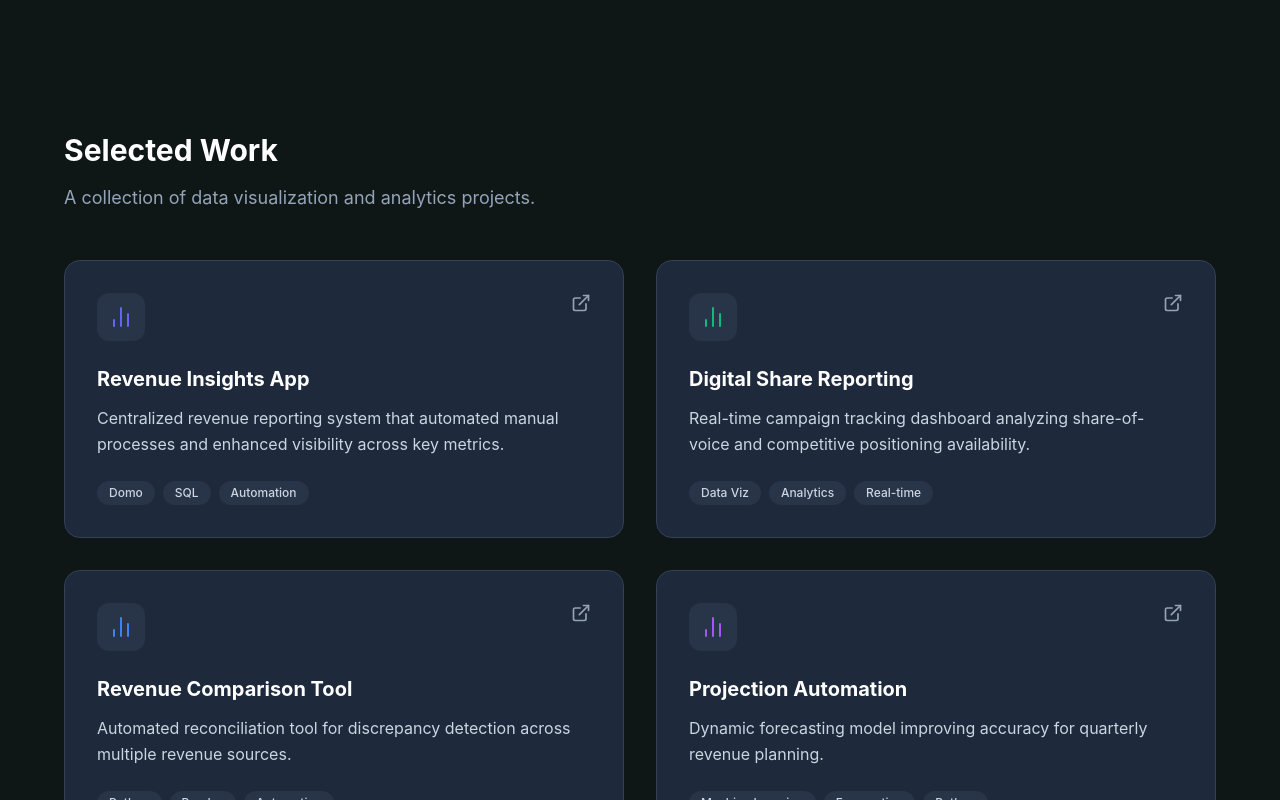
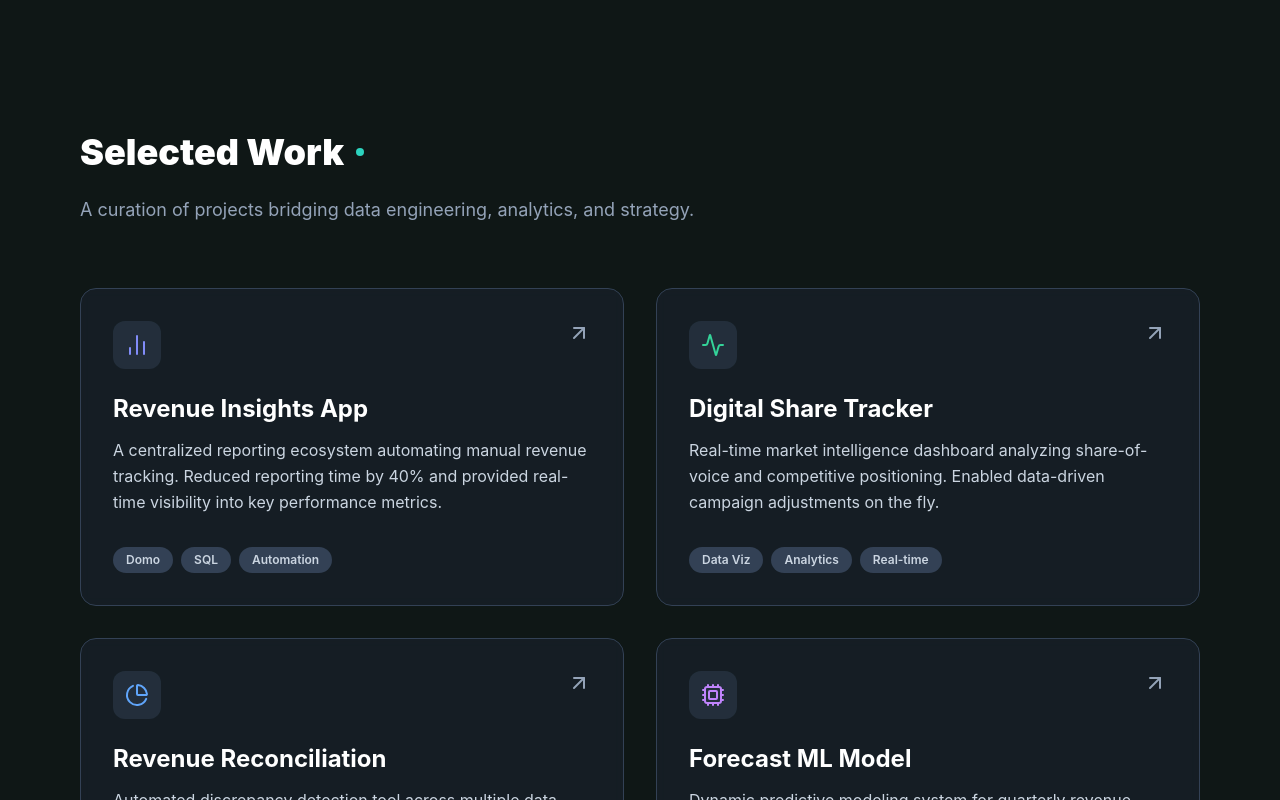
Before and after one commit to yjoshi1/yash, a React (Vite) app: page / in a window 1280 px wide. Shown: the part 1640-2440 px from the top of the page. Built offline with nearby package versions, Linux system fonts and the light colour scheme.

Commit message:
Update Projects: Interactive, minimalist cards with glassmorphism

```diff
--- a/src/pages/Projects.jsx
+++ b/src/pages/Projects.jsx
@@ -1,80 +1,108 @@
-import React from 'react';
+import React, { useState } from 'react';
 import { motion } from 'framer-motion';
-import { ExternalLink, BarChart2 } from 'lucide-react';
+import { ArrowUpRight, BarChart2, PieChart, Activity, Cpu } from 'lucide-react';
 
 const projects = [
     {
         title: "Revenue Insights App",
-        description: "Centralized revenue reporting system that automated manual processes and enhanced visibility across key metrics.",
+        description: "A centralized reporting ecosystem automating manual revenue tracking. Reduced reporting time by 40% and provided real-time visibility into key performance metrics.",
         tags: ["Domo", "SQL", "Automation"],
-        icon: <BarChart2 className="w-6 h-6 text-indigo-500" />
+        icon: BarChart2,
+        color: "text-indigo-400"
     },
     {
-        title: "Digital Share Reporting",
-        description: "Real-time campaign tracking dashboard analyzing share-of-voice and competitive positioning availability.",
+        title: "Digital Share Tracker",
+        description: "Real-time market intelligence dashboard analyzing share-of-voice and competitive positioning. Enabled data-driven campaign adjustments on the fly.",
         tags: ["Data Viz", "Analytics", "Real-time"],
-        icon: <BarChart2 className="w-6 h-6 text-emerald-500" />
+        icon: Activity,
+        color: "text-emerald-400"
     },
     {
-        title: "Revenue Comparison Tool",
-        description: "Automated reconciliation tool for discrepancy detection across multiple revenue sources.",
-        tags: ["Python", "Pandas", "Automation"],
-        icon: <BarChart2 className="w-6 h-6 text-blue-500" />
+        title: "Revenue Reconciliation",
+        description: "Automated discrepancy detection tool across multiple data sources. Eliminated manual error-checking hours and ensured 99.9% data accuracy.",
+        tags: ["Python", "Pandas", "ETL"],
+        icon: PieChart,
+        color: "text-blue-400"
     },
     {
-        title: "Projection Automation",
-        description: "Dynamic forecasting model improving accuracy for quarterly revenue planning.",
-        tags: ["Machine Learning", "Forecasting", "Python"],
-        icon: <BarChart2 className="w-6 h-6 text-purple-500" />
+        title: "Forecast ML Model",
+        description: "Dynamic predictive modeling system for quarterly revenue planning. improved forecast accuracy by leveraging historical trends and seasonality factors.",
+        tags: ["Machine Learning", "Python", "Predictive"],
+        icon: Cpu,
+        color: "text-purple-400"
     }
 ];
 
-const Projects = () => {
+const ProjectCard = ({ project, index }) => {
     return (
-        <div className="max-w-6xl mx-auto">
-            <div className="mb-12">
-                <h2 className="text-3xl font-bold text-slate-900 dark:text-white mb-4">Selected Work</h2>
-                <p className="text-slate-600 dark:text-slate-400 text-lg">
-                    A collection of data visualization and analytics projects.
-                </p>
-            </div>
-
-            <div className="grid grid-cols-1 md:grid-cols-2 gap-8">
-                {projects.map((project, index) => (
         <motion.div
-                        key={index}
             initial={{ opacity: 0, y: 20 }}
             whileInView={{ opacity: 1, y: 0 }}
             viewport={{ once: true }}
             transition={{ duration: 0.5, delay: index * 0.1 }}
-                        className="group bg-white dark:bg-slate-800 rounded-2xl p-8 border border-slate-200 dark:border-slate-700 hover:shadow-xl dark:hover:shadow-2xl dark:hover:shadow-neon-green/10 transition-all duration-300"
+            className="group relative h-full"
         >
-                        <div className="flex items-start justify-between mb-6">
-                            <div className="p-3 bg-slate-50 dark:bg-slate-700/50 rounded-xl group-hover:bg-indigo-50 dark:group-hover:bg-white/10 transition-colors">
-                                {project.icon}
+            <div className="absolute inset-0 bg-neon-green/0 group-hover:bg-neon-green/5 transition-colors duration-300 rounded-2xl -z-10" />
+
+            <div className="h-full bg-white/50 dark:bg-slate-800/40 backdrop-blur-sm border border-slate-200 dark:border-slate-700 rounded-2xl p-8 transition-all duration-300 group-hover:border-neon-green/50 group-hover:translate-y-[-4px] group-hover:shadow-xl dark:group-hover:shadow-neon-green/10 flex flex-col">
+
+                <div className="flex justify-between items-start mb-6">
+                    <div className={`p-3 rounded-xl bg-slate-100 dark:bg-slate-700/50 ${project.color} group-hover:scale-110 transition-transform duration-300`}>
+                        <project.icon size={24} />
                     </div>
-                            <ExternalLink className="w-5 h-5 text-slate-400 group-hover:text-neon-green transition-colors" />
+                    <ArrowUpRight className="w-6 h-6 text-slate-400 group-hover:text-neon-green group-hover:translate-x-1 group-hover:-translate-y-1 transition-all duration-300" />
                 </div>
 
-                        <h3 className="text-xl font-bold text-slate-900 dark:text-white mb-3">
+                <h3 className="text-2xl font-bold text-slate-900 dark:text-white mb-3 group-hover:text-neon-green transition-colors">
                     {project.title}
                 </h3>
 
-                        <p className="text-slate-600 dark:text-slate-300 mb-6 leading-relaxed">
+                <p className="text-slate-600 dark:text-slate-300 leading-relaxed mb-8 flex-grow">
                     {project.description}
                 </p>
 
-                        <div className="flex flex-wrap gap-2">
+                <div className="flex flex-wrap gap-2 mt-auto">
                     {project.tags.map((tag, i) => (
                         <span
                             key={i}
-                                    className="text-xs font-medium px-3 py-1 bg-slate-100 dark:bg-slate-700/50 text-slate-600 dark:text-slate-300 rounded-full"
+                            className="text-xs font-semibold px-3 py-1 bg-slate-100 dark:bg-slate-700 text-slate-600 dark:text-slate-300 rounded-full border border-transparent group-hover:border-neon-green/30 transition-colors"
                         >
                             {tag}
                         </span>
                     ))}
                 </div>
+            </div>
         </motion.div>
+    );
+};
+
+const Projects = () => {
+    return (
+        <div className="max-w-6xl mx-auto px-4">
+            <div className="mb-16">
+                <motion.h2
+                    initial={{ opacity: 0, x: -20 }}
+                    whileInView={{ opacity: 1, x: 0 }}
+                    viewport={{ once: true }}
+                    className="text-4xl font-black text-slate-900 dark:text-white mb-6 flex items-center gap-3"
+                >
+                    Selected Work
+                    <span className="w-2 h-2 bg-neon-green rounded-full animate-pulse"></span>
+                </motion.h2>
+                <motion.p
+                    initial={{ opacity: 0 }}
+                    whileInView={{ opacity: 1 }}
+                    viewport={{ once: true }}
+                    transition={{ delay: 0.2 }}
+                    className="text-slate-600 dark:text-slate-400 text-lg max-w-2xl"
+                >
+                    A curation of projects bridging data engineering, analytics, and strategy.
+                </motion.p>
+            </div>
+
+            <div className="grid grid-cols-1 md:grid-cols-2 gap-8">
+                {projects.map((project, index) => (
+                    <ProjectCard key={index} project={project} index={index} />
                 ))}
             </div>
         </div>
```
Lines whose indentation alone changed are shown as unchanged.
